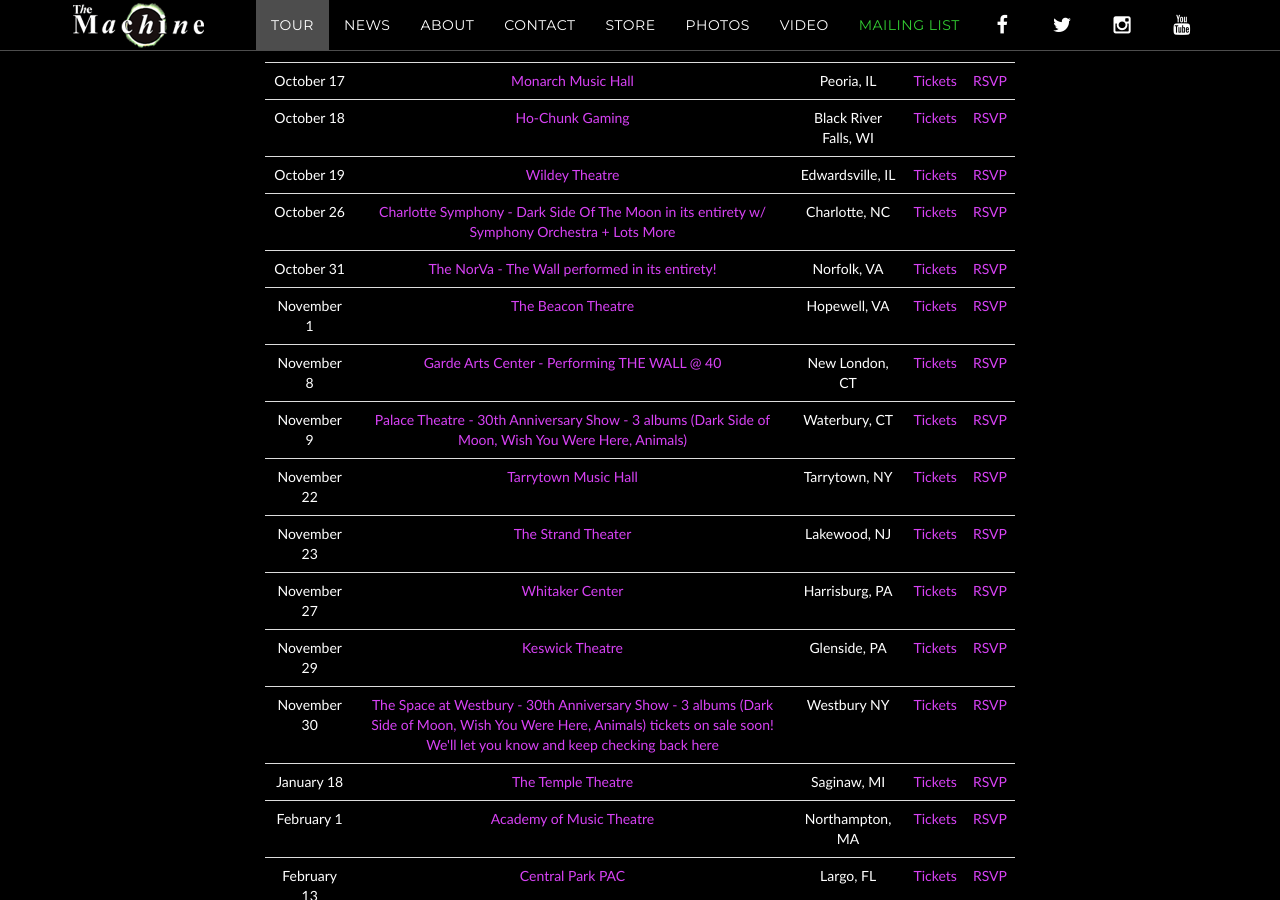
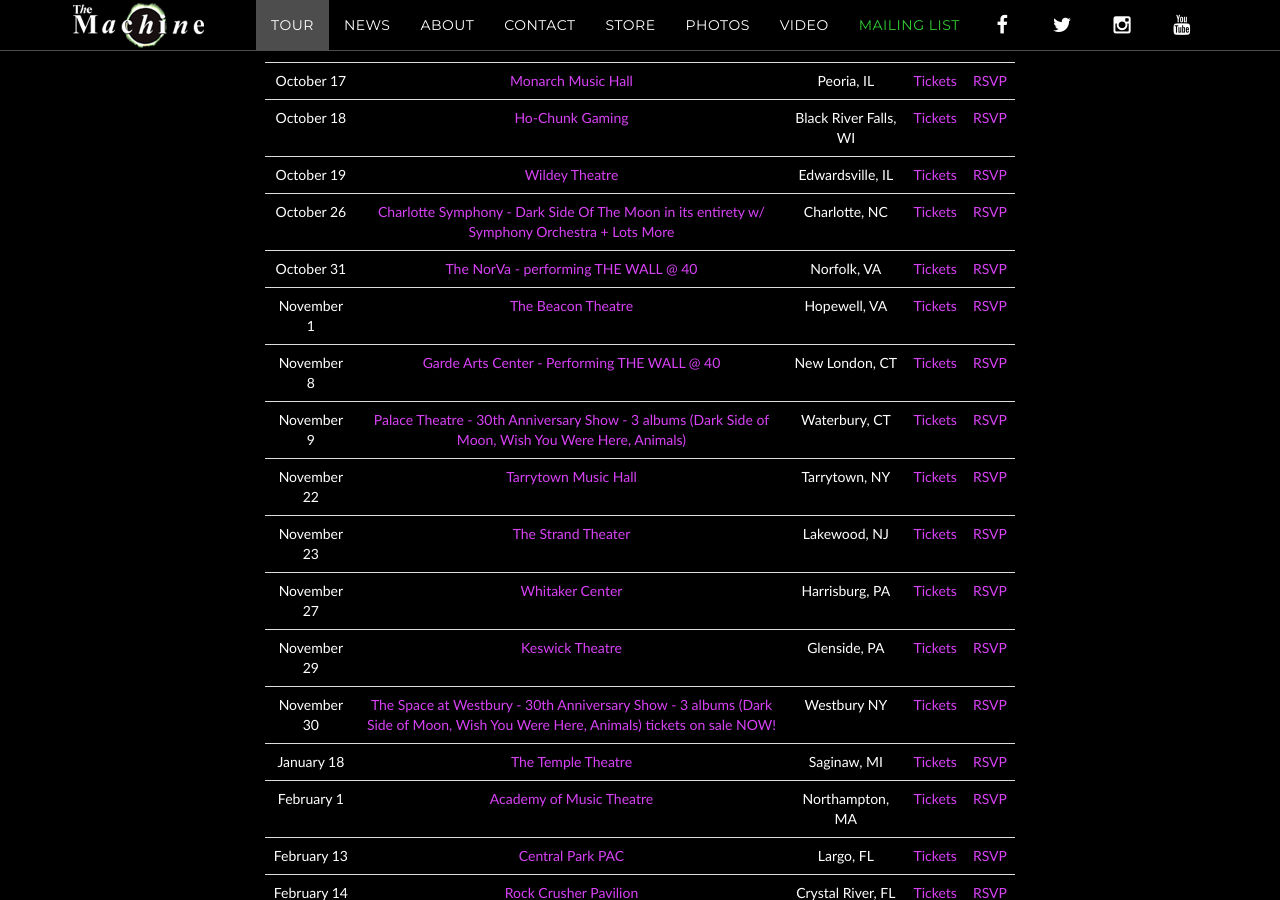
Before and after one commit to machineweb/machineweb.github.io, a Jekyll site: the page built from index.html, in a window 1280 px wide and 900 px high, scrolled down 1258 px. Built offline with Jekyll 4.4.1, drawn with Linux system fonts in a browser that asks for light colours; comment, search, counter and statistics services are not loaded.

Commit message:
Updated tour

```diff
--- a/_data/tour.yml
+++ b/_data/tour.yml
@@ -4043,15 +4043,15 @@
     order: "1584763200000"
 
   - date: "November 30 2019"
-    venue: "The Space at Westbury - 30th Anniversary Show - 3 albums (Dark Side of Moon, Wish You Were Here, Animals) tickets on sale soon! We'll let you know and keep checking back here"
-    venue-url: "http://www.thespaceatwestbury.com/?page=shows"
+    venue: "The Space at Westbury - 30th Anniversary Show - 3 albums (Dark Side of Moon, Wish You Were Here, Animals) tickets on sale NOW!"
+    venue-url: "https://www.ticketmaster.com/event/00005723F85E5BEF"
     location: "Westbury NY"
     tickets-url: "https://www.ticketmaster.com/event/00005723F85E5BEF"
     rsvp-url: "https://www.facebook.com/events/2290520621262751/"
     order: "1575090000000"
 
   - date: "October 31 2019"
-    venue: "The NorVa - The Wall performed in its entirety!"
+    venue: "The NorVa - performing THE WALL @ 40"
     venue-url: ""
     location: "Norfolk, VA"
     tickets-url: ""
```
